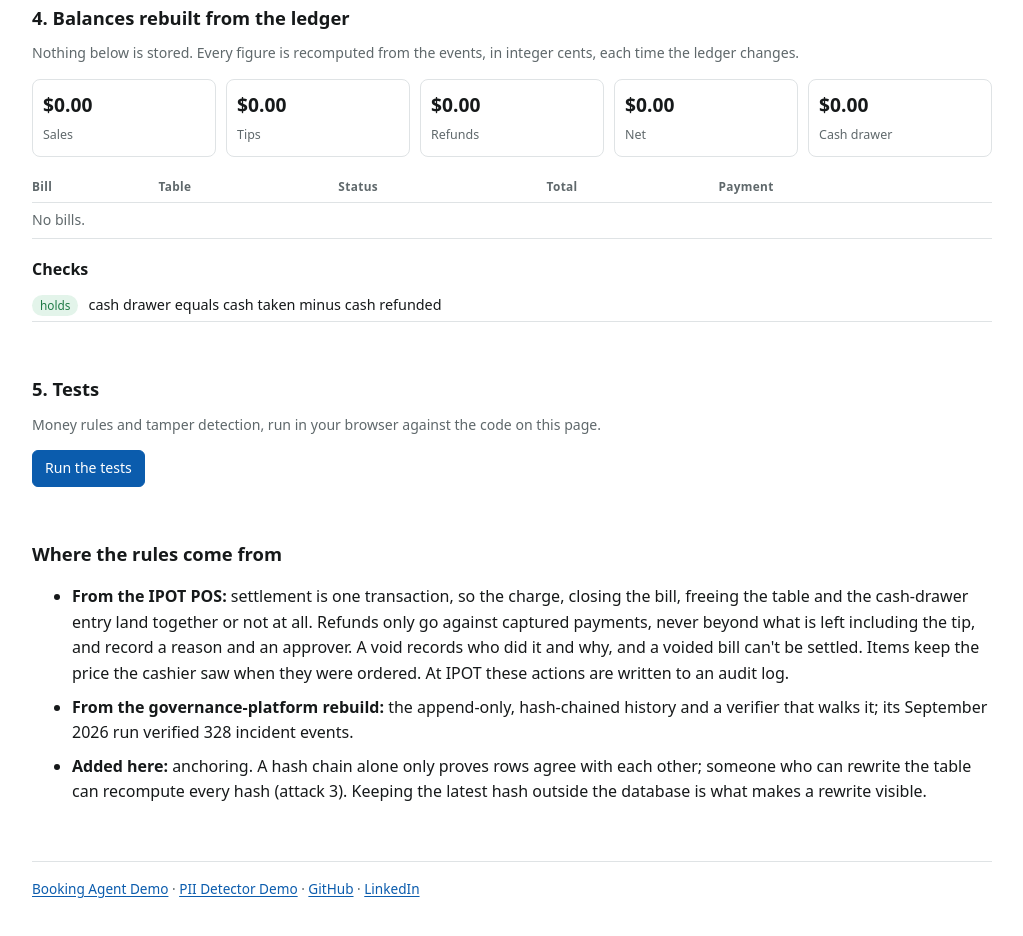
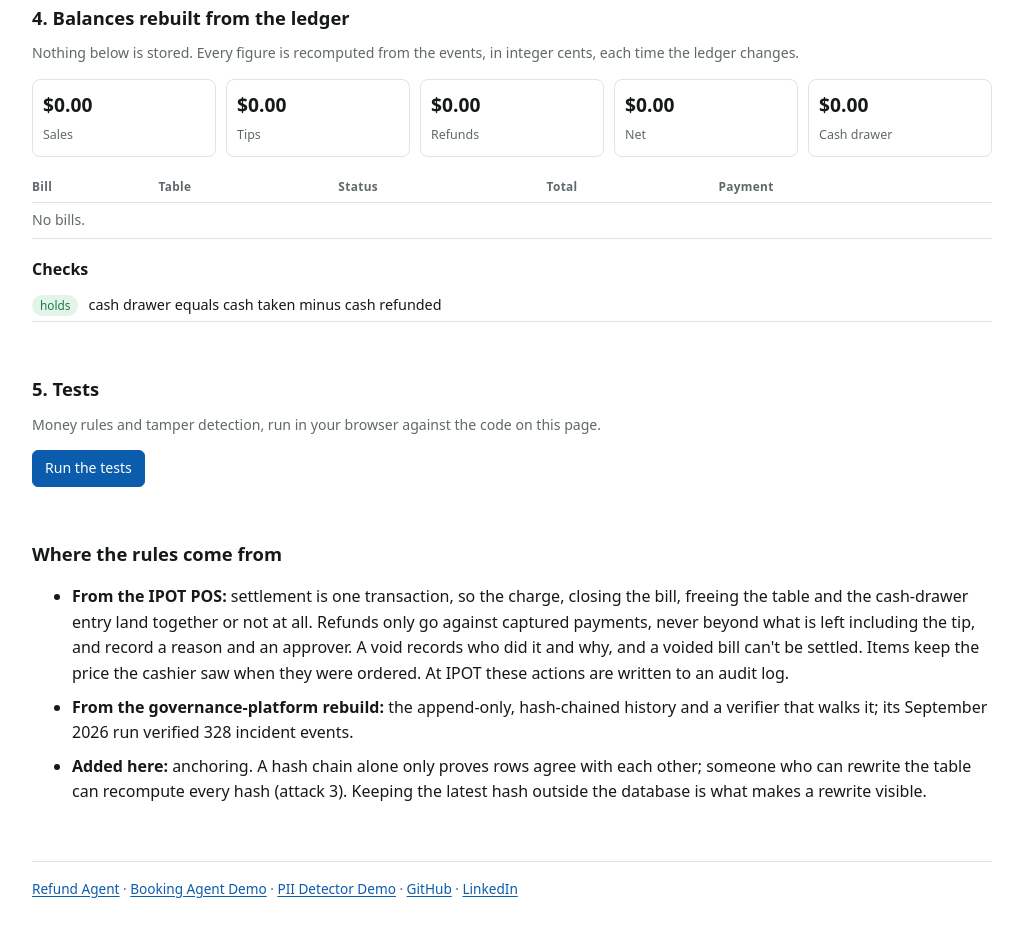
Before and after one commit to kaihuan-huang/ledger-demo, a plain HTML site: page index.html in a window 1280 px wide. Shown: the part 1206-2142 px from the top of the page, without its empty margins (128-1151 px from the left). Drawn offline with Linux system fonts and the light colour scheme.

Commit message:
Link to the refund agent demo

```diff
--- a/index.html
+++ b/index.html
@@ -142,7 +142,7 @@ footer{margin-top:56px;padding-top:16px;border-top:1px solid var(--line);font-si
   </section>
 
   <footer>
-    <a href="https://kaihuan-huang.github.io/booking-agent-demo/">Booking Agent Demo</a> · <a href="https://kaihuan-huang.github.io/pii-detector-demo/">PII Detector Demo</a> · <a href="https://github.com/kaihuan-huang">GitHub</a> · <a href="https://linkedin.com/in/kaihuanhuang/">LinkedIn</a>
+    <a href="https://kaihuan-huang.github.io/refund-agent-demo/">Refund Agent</a> · <a href="https://kaihuan-huang.github.io/booking-agent-demo/">Booking Agent Demo</a> · <a href="https://kaihuan-huang.github.io/pii-detector-demo/">PII Detector Demo</a> · <a href="https://github.com/kaihuan-huang">GitHub</a> · <a href="https://linkedin.com/in/kaihuanhuang/">LinkedIn</a>
   </footer>
 </main>
 
```
